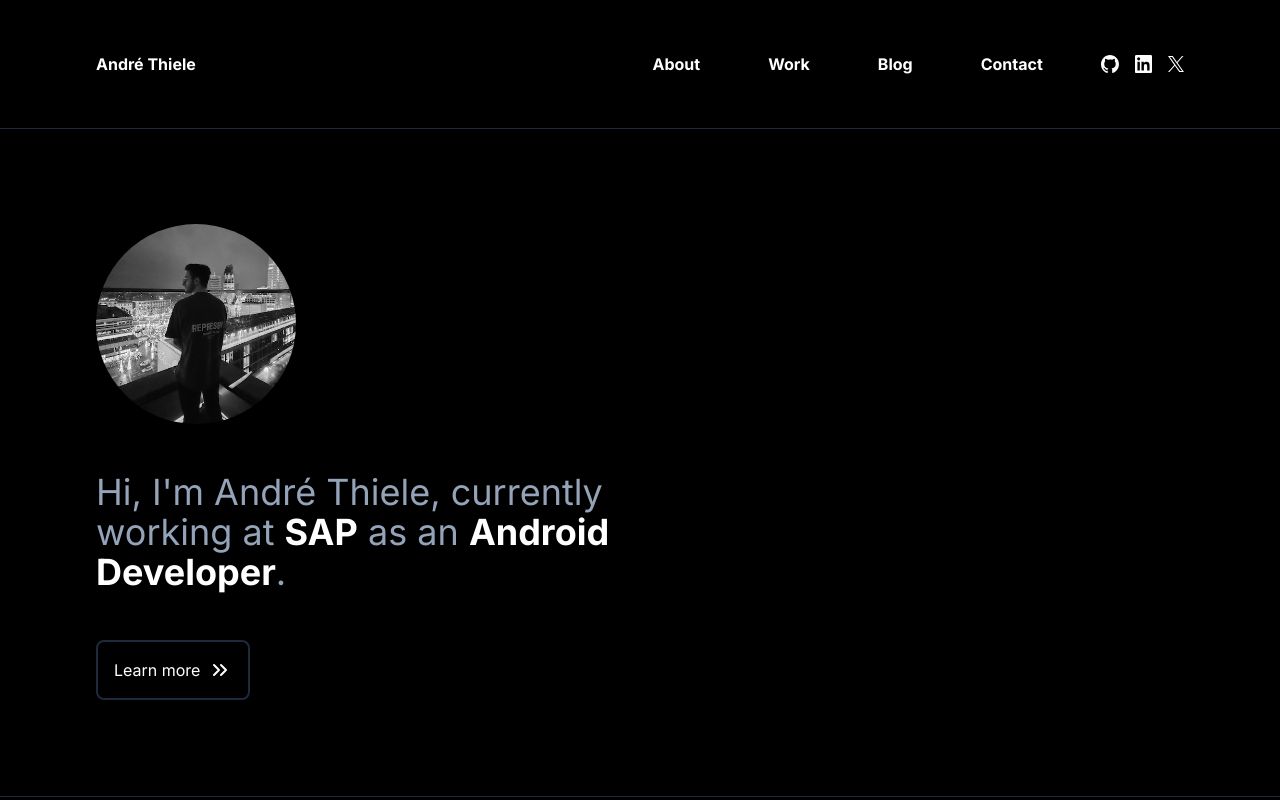
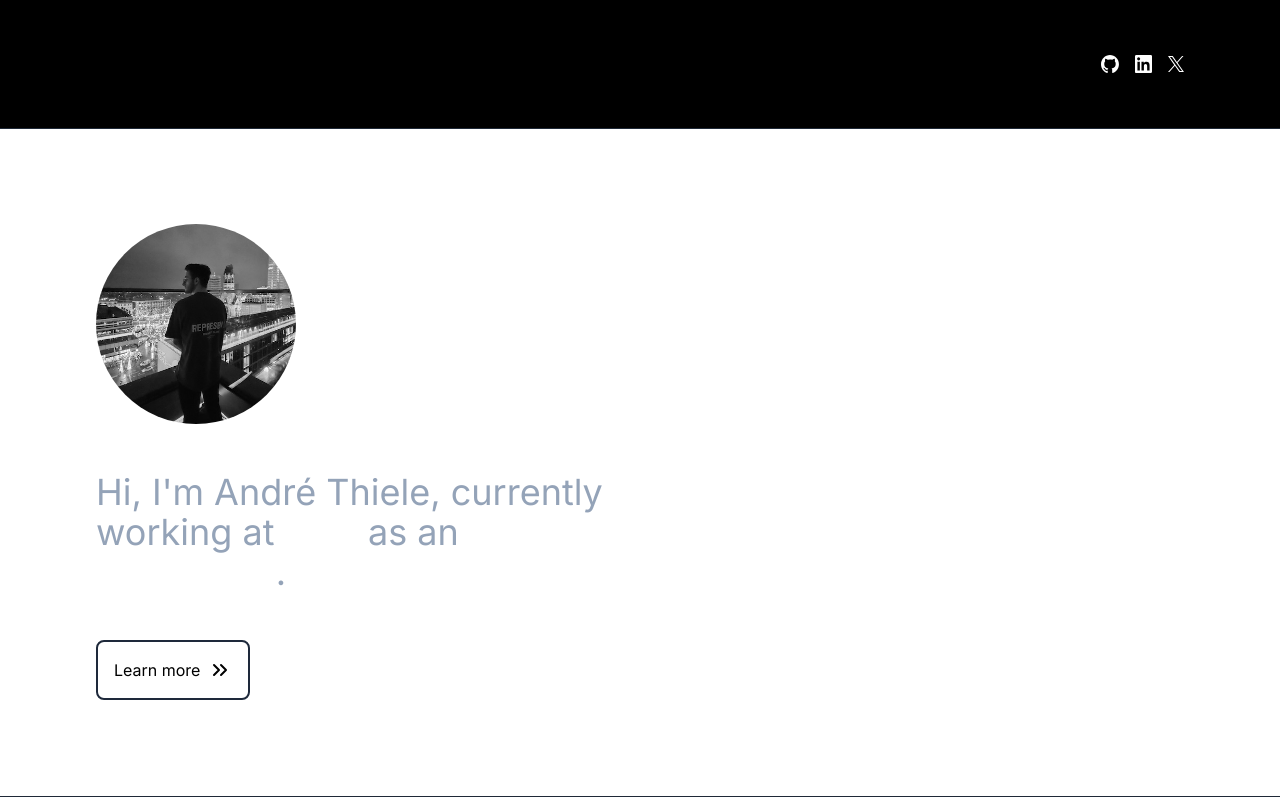
Before and after one commit to itsandreramon/website, a Next.js app: page / in a window 1280 px wide. Shown: the top 800 px of the page. Built offline with nearby package versions, Linux system fonts and the light colour scheme.

Commit message:
remove unused code

```diff
--- a/app/globals.css
+++ b/app/globals.css
@@ -7,13 +7,3 @@
   --background-start-rgb: 0, 0, 0;
   --background-end-rgb: 0, 0, 0;
 }
-
-body {
-  color: rgb(var(--foreground-rgb));
-  background: linear-gradient(
-      to bottom,
-      transparent,
-      rgb(var(--background-end-rgb))
-    )
-    rgb(var(--background-start-rgb));
-}
```
